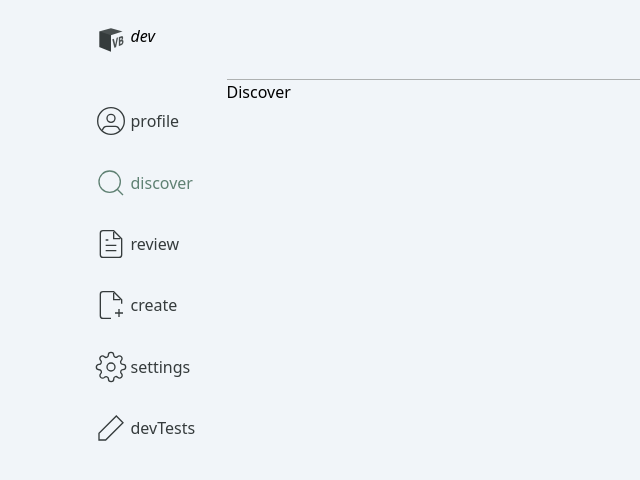
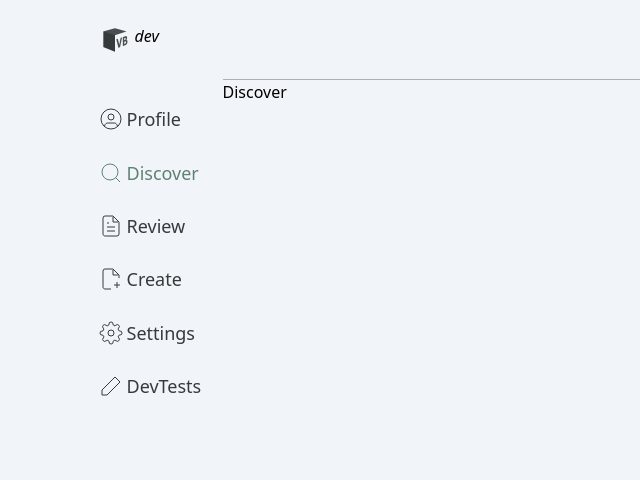
Before and after one commit to Colby-M/SeniorDesignPoliticalApp, a Vue app in the folder APolitcalApp/: page /#/discover in a window 1280 px wide. Shown: the top 480 px of the page, without its empty margins (0-640 px from the left). Built offline with nearby package versions, Linux system fonts and the light colour scheme.

Commit message:
APP-31 Styling Improvements
Improves styling of navigation bars

```diff
--- /dev/null
+++ b/APolitcalApp/src/components/forms/FormCreatePetition.vue
@@ -0,0 +1,10 @@
+<script setup lang="ts">
+
+</script>
+
+<template>
+    <div class="w-[362px] h-[424px] border-border border overflow-y-hidden rounded-lg bg-light grid grid-col-2">
+        <div class="border border-dark">Content Form</div>
+        <div class="border border-dark">Button Sliders</div>
+    </div>
+</template>
--- a/APolitcalApp/src/components/icons/IconBase.vue
+++ b/APolitcalApp/src/components/icons/IconBase.vue
@@ -50,7 +50,7 @@ const iconSizeClass = computed(() => {
         case 'small':
           return 'w-4 h-4';
         case 'medium':
-          return 'w-8 h-8';
+          return 'w-6 h-6';
         case 'large':
         return 'w-12 h-12';
         default:
--- a/APolitcalApp/src/components/nav/Sidebar.vue
+++ b/APolitcalApp/src/components/nav/Sidebar.vue
@@ -6,12 +6,12 @@ import { ref } from 'vue';
 
 /* TODO: Add dynamic routing to user specific profile page*/
 const sidebarData = ref([
-    {text: 'profile',   icon: 'profile',  path: 'profile'},
-    {text: 'discover',  icon: 'discover', path: 'discover'},
-    {text: 'review',    icon: 'review',   path: 'review'},
-    {text: 'create',    icon: 'create',   path: 'create'},
-    {text: 'settings',  icon: 'settings', path: 'settings'},
-    {text: 'devTests',  icon: 'editable', path: 'devTest'}
+    {text: 'Profile',   icon: 'profile',  path: 'profile'},
+    {text: 'Discover',  icon: 'discover', path: 'discover'},
+    {text: 'Review',    icon: 'review',   path: 'review'},
+    {text: 'Create',    icon: 'create',   path: 'create'},
+    {text: 'Settings',  icon: 'settings', path: 'settings'},
+    {text: 'DevTests',  icon: 'editable', path: 'devTest'}
 ]);
 
 const Route = useRoute()
@@ -23,7 +23,7 @@ function isActive(path: string): boolean {
 </script>
 
 <template>
-        <nav class="SidebarElementSpacing flex-col flex-grow shrink items-center gap-3 justify-between inline-flex self-stretch max-h-112 lg:items-start">
+        <nav class="SidebarElementSpacing flex-col flex-grow shrink items-center gap-3 justify-between inline-flex self-stretch max-h-[400px] lg:items-start">
             <SidebarLogo></SidebarLogo>
             <div v-for="element in sidebarData" :key="element.text">
                 <RouterLink :to="element.path">
--- a/APolitcalApp/src/components/nav/SidebarElement.vue
+++ b/APolitcalApp/src/components/nav/SidebarElement.vue
@@ -18,7 +18,7 @@ const props = defineProps({
 });
 
 const textClass = computed( () => {
-    return props.sidebarElementIsActive ? 'text-highlight font-medium leading-10' : 'text-dark font-medium leading-10 group-hover:text-highlight duration-200' ;
+    return props.sidebarElementIsActive ? 'text-highlight text-lg font-regular' : 'text-dark font-regular text-lg group-hover:text-highlight duration-200' ;
 });
 
 const iconClass = computed( () => {
--- a/APolitcalApp/src/views/ViewCreatePage.vue
+++ b/APolitcalApp/src/views/ViewCreatePage.vue
@@ -1,9 +1,21 @@
 <script setup lang="ts">
 import MainLayout from '@/components/layouts/MainLayout.vue';
+import FormCreatePetition from '@/components/forms/FormCreatePetition.vue';
+/*
+        <div class="w-[338px] h-[400px] bg-dark  absolute"></div>
+        <div class="w-[338px] h-[400px] ml-[24px] mt-[24px] bg-highlight absolute">
+          <div class=" p-4 w-full h-full border border-dotted"></div>
+        </div>
+*/
 </script>
 
 <template>
   <MainLayout>
-    <template #ContentSlot>Create</template>
+    <template #ContentSlot>
+    <div class="flex items-center justify-center py-2">
+      <FormCreatePetition></FormCreatePetition>
+    </div>
+
+    </template>
   </MainLayout>
 </template>
```
